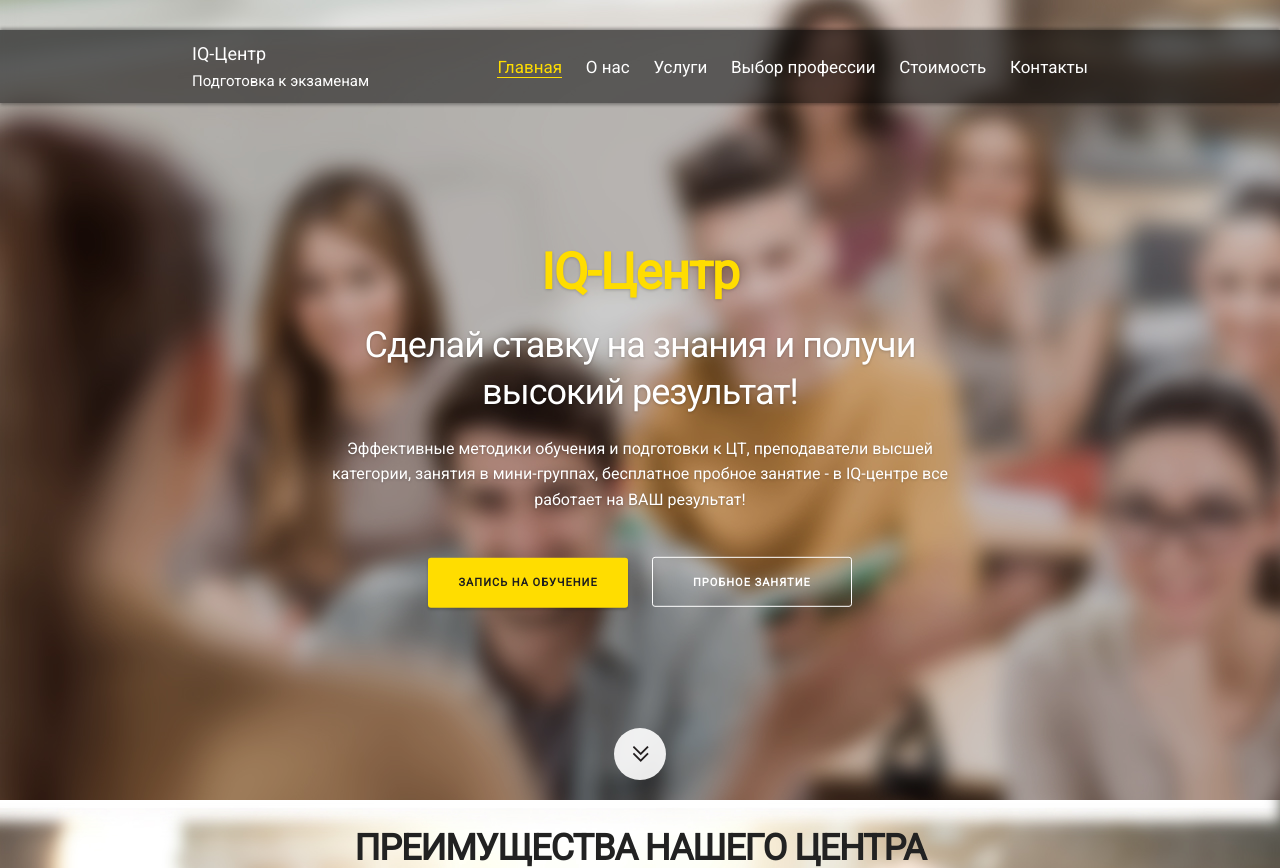
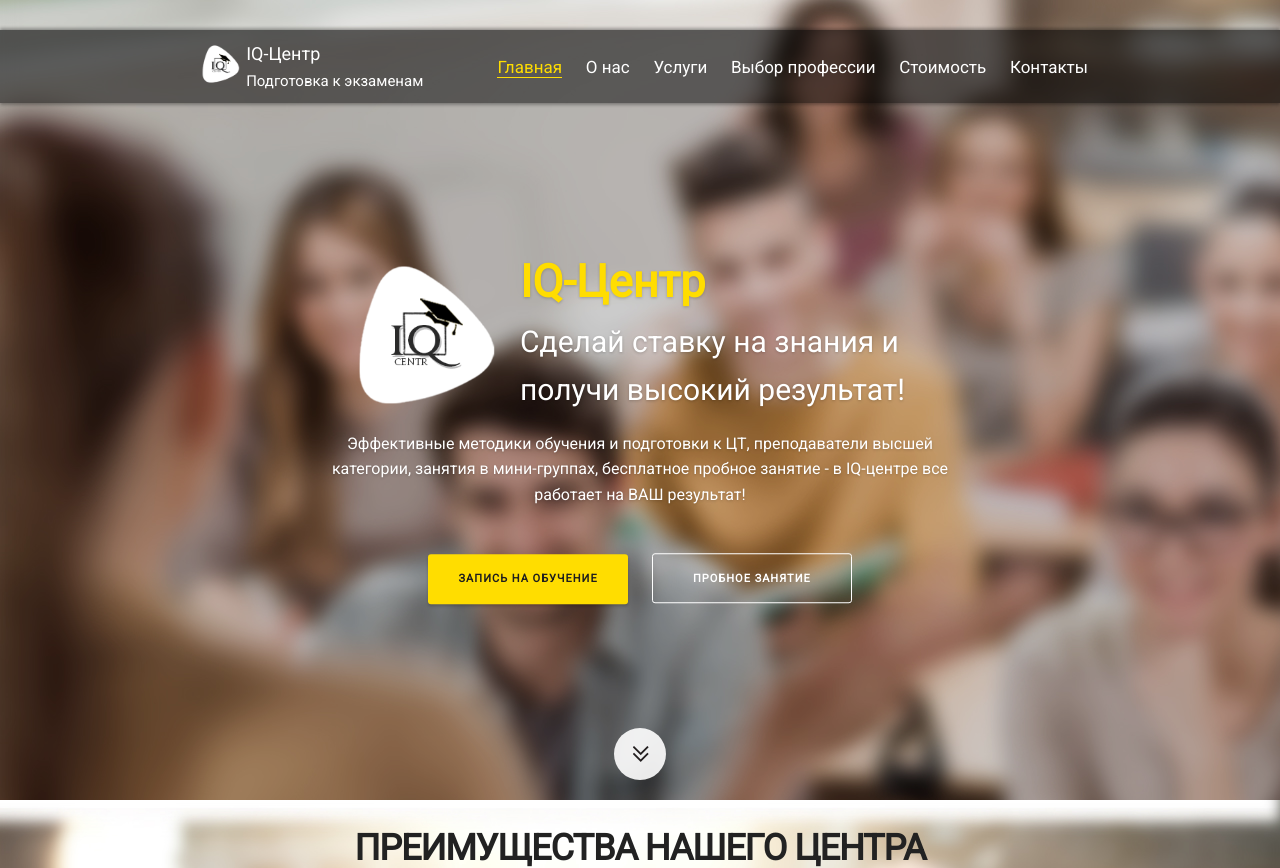
Before and after one commit to exymax/iq-center, a PHP site: page / in a window 1280 px wide. Shown: the top 868 px of the page. Run offline with PHP 8.4, Linux system fonts and the light colour scheme; some libraries are stand-ins or nearby versions.

Commit message:
Added logo and changed link to NESTWED from https to http

```diff
--- a/css/main.css
+++ b/css/main.css
@@ -50,6 +50,16 @@ body {
     background-color: rgba(0, 0, 0, .5);
 }
 
+.header .header-logo {
+    float: left;
+    width: auto;
+    height: 50px;
+}
+
+.header .header-info {
+    display: inline;
+}
+
 .header .title {
     font-size: 18px;
 }
@@ -60,10 +70,9 @@ body {
 }
 
 .navigation {
+    margin-top: -15px;
     display: inline;
     list-style: none;
-    margin-bottom: 20px;
-    margin-top: -15px;
 }
 
 .navigation > li {
@@ -95,12 +104,27 @@ body {
     text-shadow: 0 1px 3px rgba(0, 0, 0, .2);
 }
 
+.info .info-heading {
+    text-align: left;
+    display: inline;
+}
+
+.info .info-logo {
+    float: left;
+    width: 200px;
+}
+
+.info .info-heading {
+
+}
+
 .info .title {
+    font-size: 45px;
     font-weight:bold;
 }
 
 .info .description {
-
+    font-size: 30px;
 }
 
 .info .description-meta {
--- a/index.html
+++ b/index.html
@@ -29,8 +29,11 @@
     <div class="fader"></div>
     <div class="row">
         <div class="header u-full-width">
-            <span class="title">IQ-Центр</span> <br>
-            <span class="title-definition">Подготовка к экзаменам</span>
+            <img src="images/logo.png" class="header-logo">
+            <div class="header-info">
+                <span class="title">IQ-Центр</span> <br>
+                <span class="title-definition">Подготовка к экзаменам</span>
+            </div>
             <ul class="u-pull-right navigation">
                 <li class="active"><a href="#">Главная</a></li>
                 <li><a href="about.html">О нас</a></li>
@@ -42,8 +45,12 @@
         </div>
 
         <div class="info">
-            <h1 class="title yellow color">IQ-Центр</h1>
-            <h3 class="description">Сделай ставку на знания и получи высокий результат!</h3>
+            <div class="info-heading">
+                <img src="images/logo.png" class="info-logo">
+                <span class="title yellow color">IQ-Центр</span>
+                <br>
+                <span class="description">Сделай ставку на знания и получи высокий результат!</span>
+            </div>
             <span class="description-meta">
                 Эффективные методики обучения и подготовки к ЦТ, преподаватели высшей категории, занятия в мини-группах, бесплатное пробное занятие - в IQ-центре все работает на ВАШ результат!
             </span>
@@ -244,7 +251,7 @@
     <div class="row">
         <div class="twelve columns">
             <div class="copy">IQ-Center &copy; All Rights Reserved, 2017</div>
-            <div class="developer">Made with <span class="heart">&hearts;</span> by <a href="https://nestwed.com">NESTWED</a></div>
+            <div class="developer">Made with <span class="heart">&hearts;</span> by <a target="_blank" href="http://nestwed.com">NESTWED</a></div>
         </div>
     </div>
 </div>
```
Also changed, not shown: images/logo.png (added).
